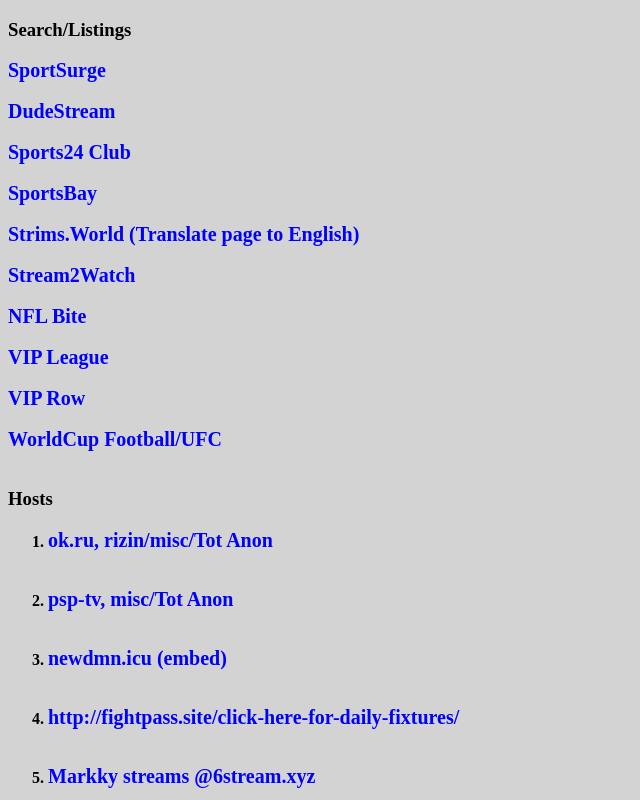
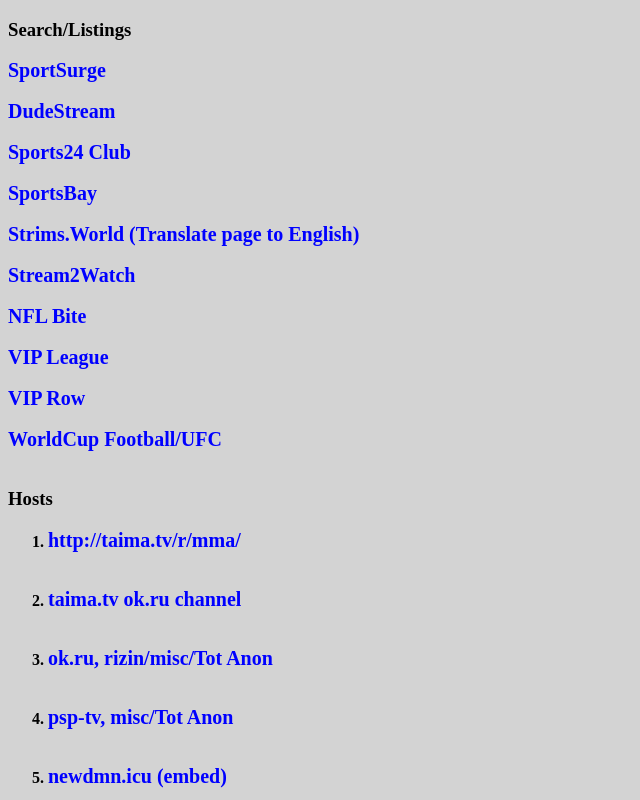
Before and after one commit to aeromady/mma, a plain HTML site: page index.html in a window 1280 px wide. Shown: the top 800 px of the page, without its empty margins (0-640 px from the left). Drawn offline with Linux system fonts and the light colour scheme.

Commit message:
Update index.html

```diff
--- a/index.html
+++ b/index.html
@@ -21,6 +21,8 @@
 <h3>Hosts</h3>
 <ol>
 <b>
+<li><a href="http://taima.tv/r/mma/">http://taima.tv/r/mma/</a></li><br><br>
+<li><a href="https://ok.ru/live/profile/586323659019/">taima.tv ok.ru channel</a></li><br><br>
 <li><a href="https://ok.ru/live/profile/592772074030/">ok.ru, rizin/misc/Tot Anon</a></li><br><br>
 <li><a href="http://psp-tv.com/r/totanon/">psp-tv, misc/Tot Anon</a></li><br><br>
 <li><a href="https://newdmn.icu/">newdmn.icu (embed)</a></li><br><br>
```
